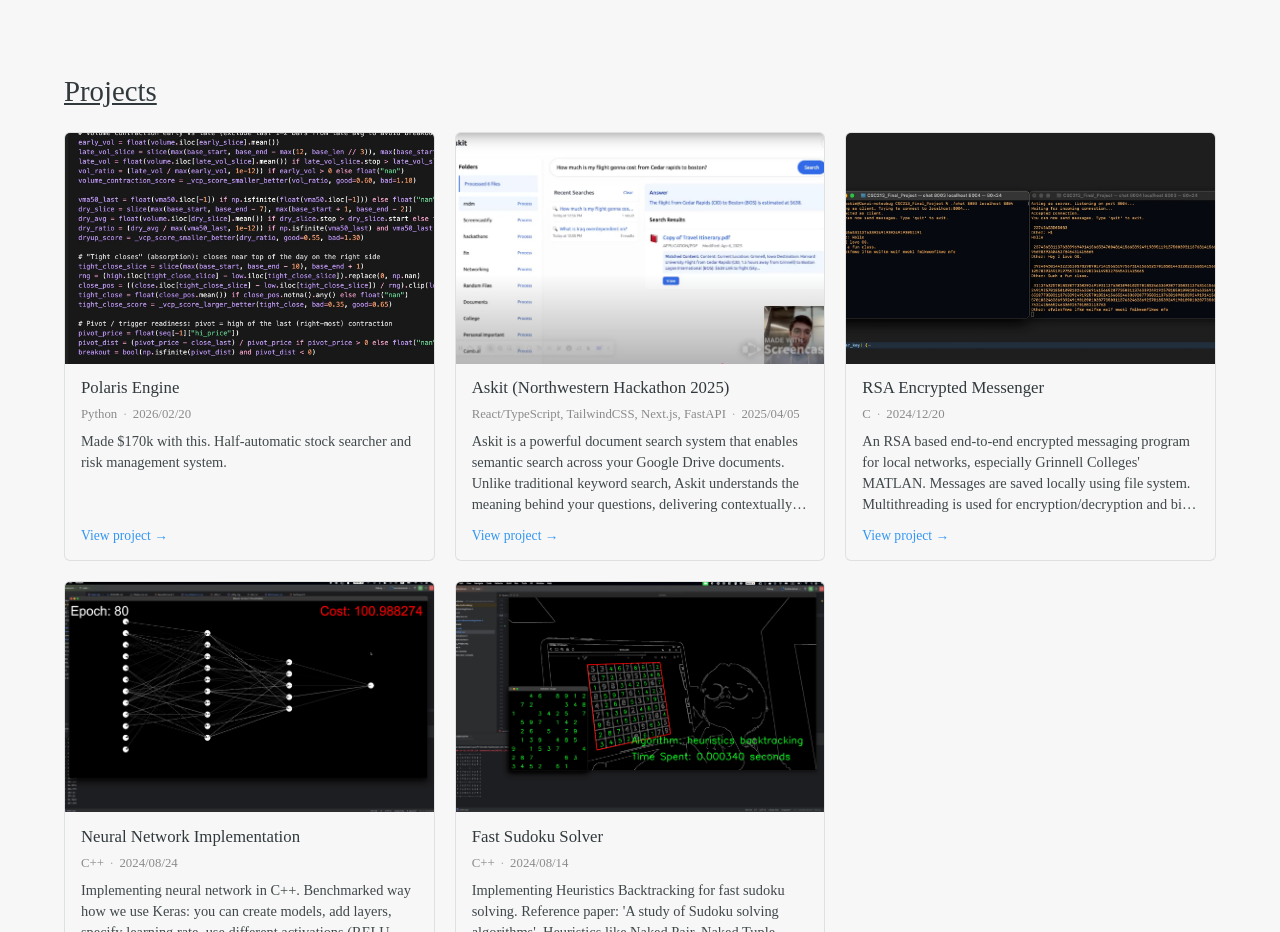
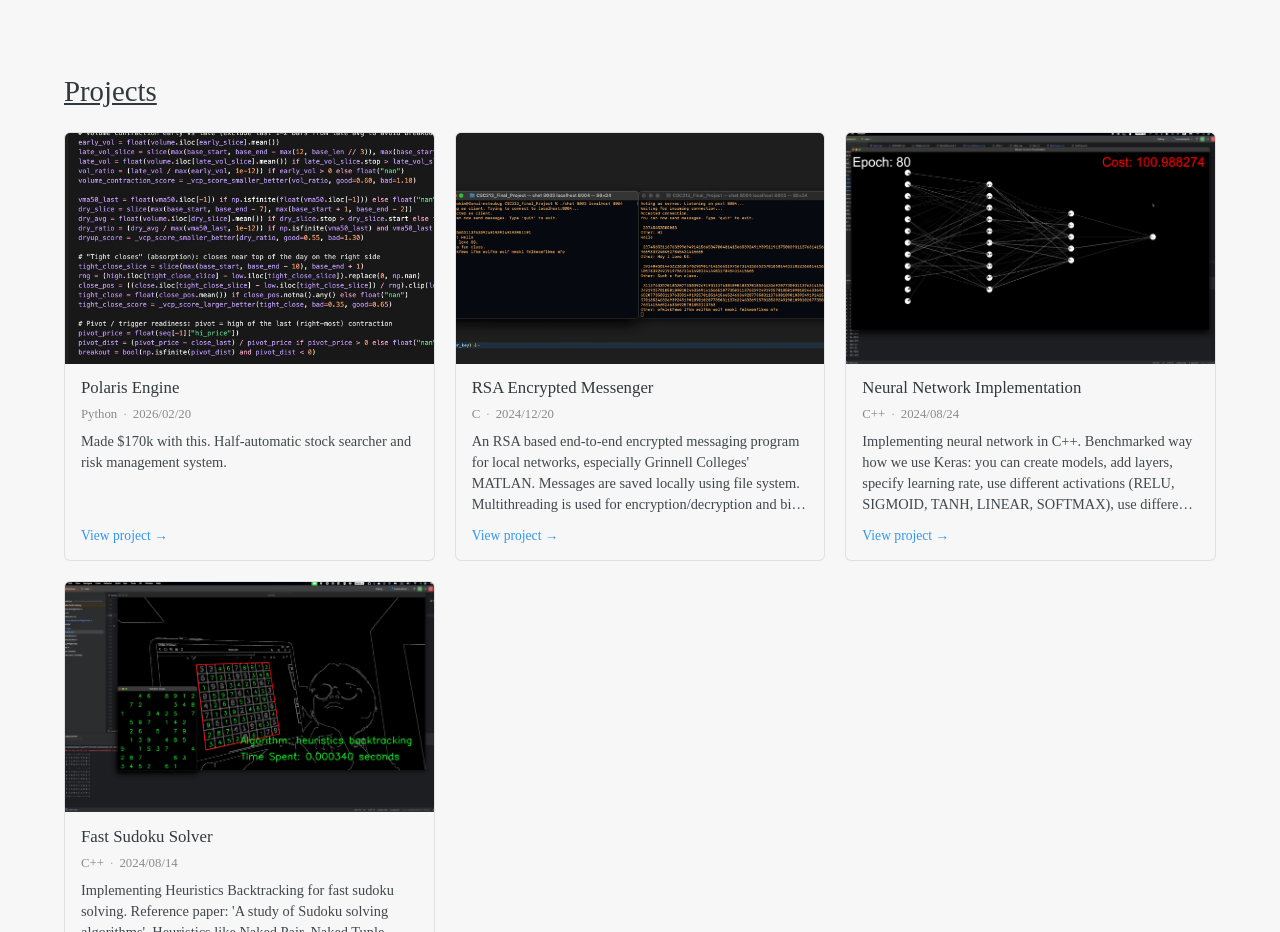
Before and after one commit to Quinsh/gunwookim, a React (Create React App) app: page / in a window 1280 px wide. Shown: the part 1000-1932 px from the top of the page. Built offline with nearby package versions, Linux system fonts and the light colour scheme; a web font is replaced by a local one.

Commit message:
modified projects row

```diff
--- a/src/mainpage/Projects.js
+++ b/src/mainpage/Projects.js
@@ -14,16 +14,6 @@ const Projects = () => {
                 'Made $170k with this. Half-automatic stock searcher and risk management system.',
             projectLink: 'https://github.com/Quinsh/polaris_engine',
             image: process.env.PUBLIC_URL + '/images/projects/polaris_engine.jpg',
-        },
-        {
-            title: 'Askit (Northwestern Hackathon 2025)',
-            languages: 'React/TypeScript, TailwindCSS, Next.js, FastAPI',
-            linesOfCode: 'XXXX lines',
-            date: '2025/04/05',
-            description:
-                'Askit is a powerful document search system that enables semantic search across your Google Drive documents. Unlike traditional keyword search, Askit understands the meaning behind your questions, delivering contextually relevant results from your documents.',
-            projectLink: 'https://github.com/HandsomeSB/Askit',
-            image: process.env.PUBLIC_URL + '/images/projects/askit.png',
         },
         {
             title: 'RSA Encrypted Messenger',
```
